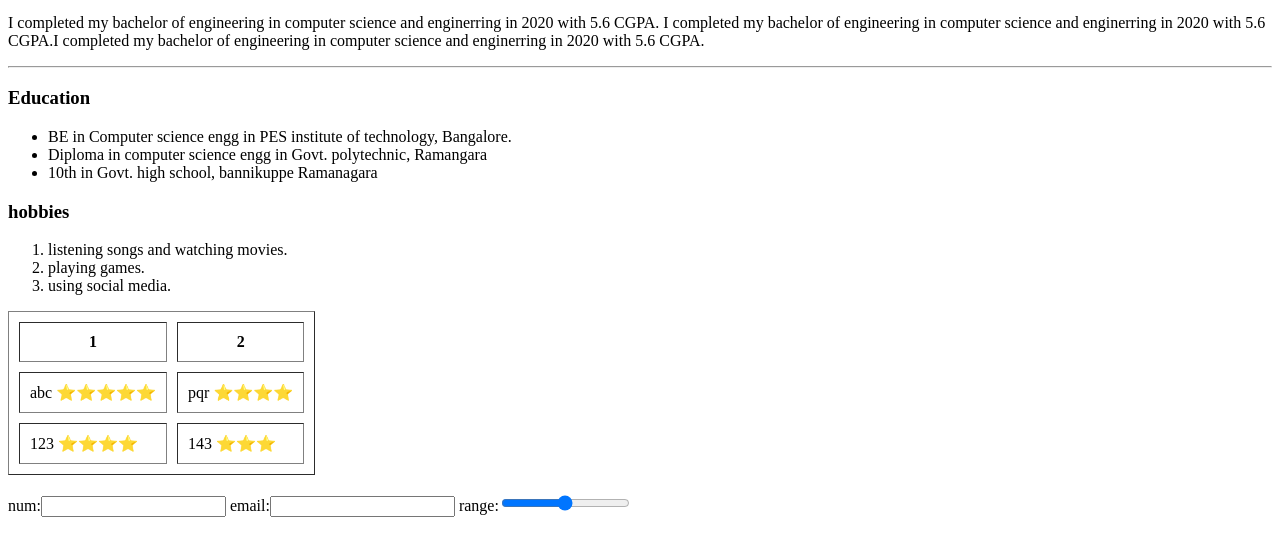
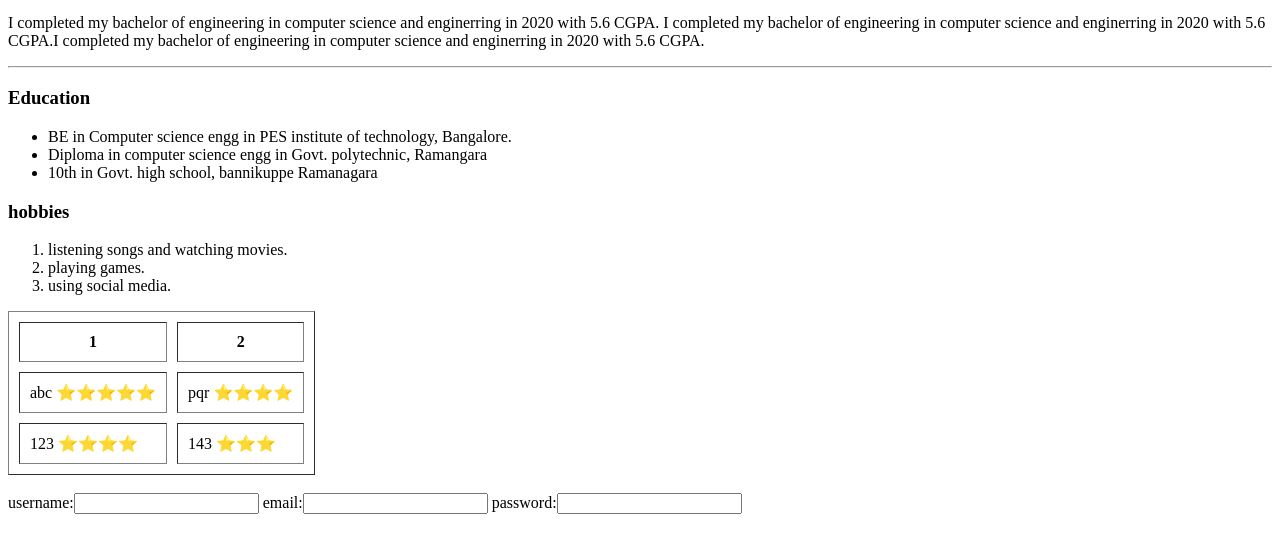
Before and after one commit to yogishs0/cv-site, a plain HTML site: page index.html in a window 1280 px wide. Shown: the part 86-642 px from the top of the page. Drawn offline with Linux system fonts and the light colour scheme.

Commit message:
Update index.html

```diff
--- a/index.html
+++ b/index.html
@@ -36,9 +36,9 @@
         </table>
         <br>
         <form >
-            num:<input type="number">
+            username:<input type="text">
             email:<input type="email">
-            range:<input type="range">
+            password:<input type="password">
         </form>
     </body>
 </html>
```
